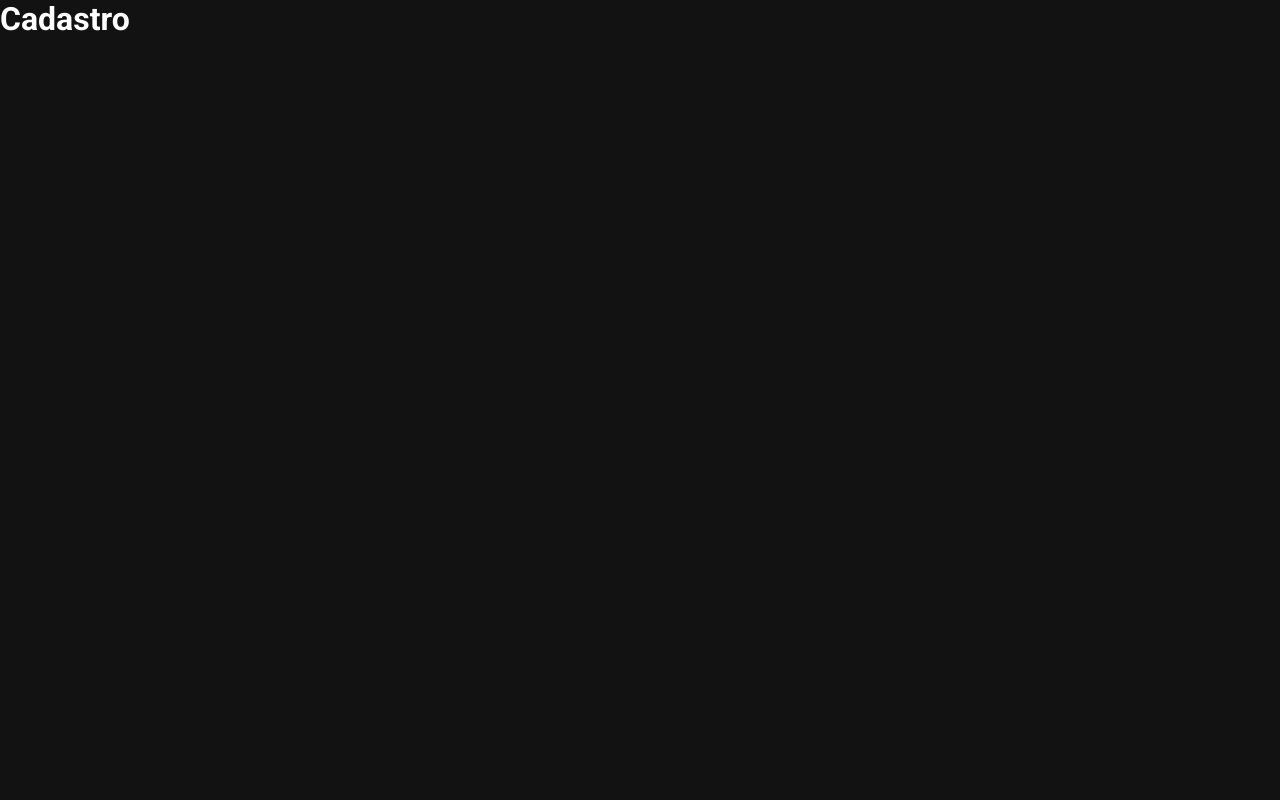
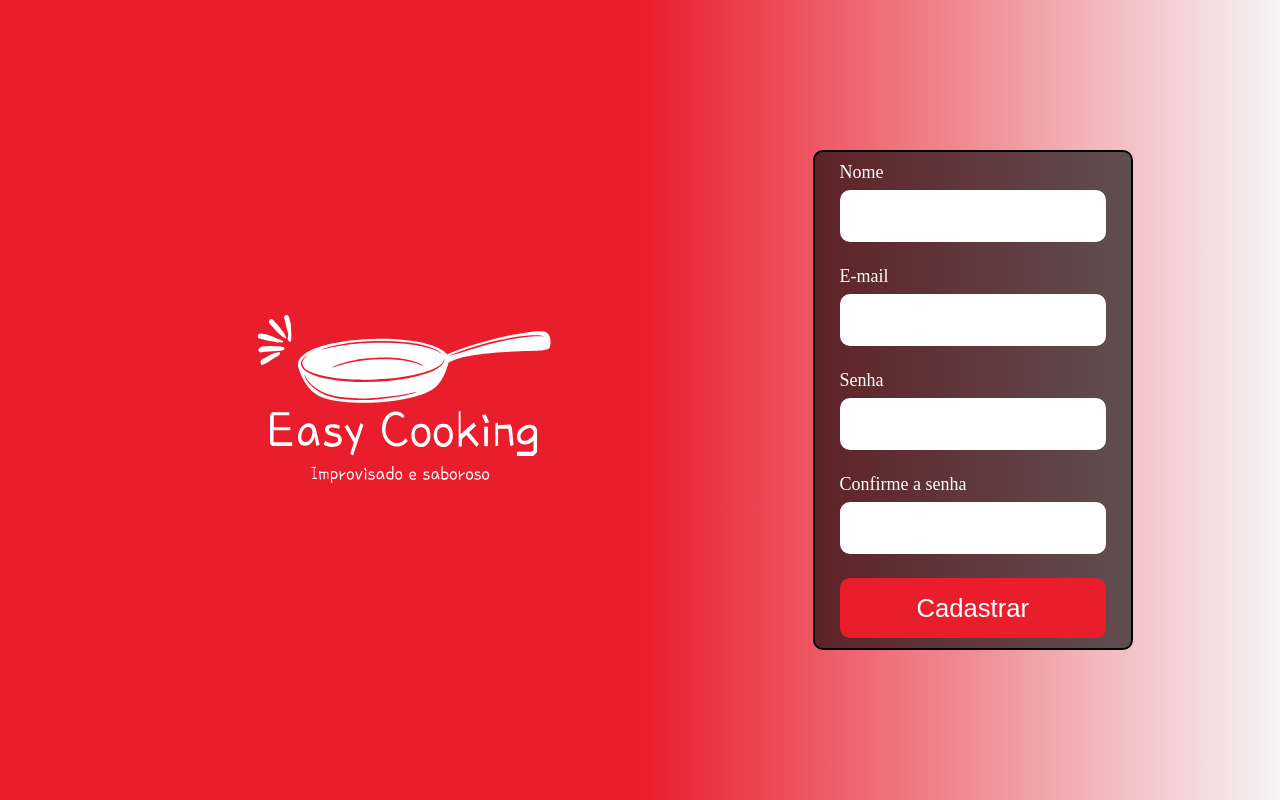
Before and after one commit to igorribeiro2022/EasyCooking, a React (Create React App) app: page /cadastro in a window 1280 px wide. Built offline with nearby package versions, Linux system fonts and the light colour scheme.

Commit message:
feat: registerPage-yup

```diff
--- a/src/Providers/models/theme/theme.jsx
+++ b/src/Providers/models/theme/theme.jsx
@@ -1,32 +1,24 @@
-import { createContext, useState } from 'react';
+import { createContext, useState } from "react";
 
 export const GlobalThemeContext = createContext([]);
 
 export function GlobalTheme({ children }) {
-
-    const themeLocal = localStorage.getItem("themeSite") || "dark"
+  const themeLocal = localStorage.getItem("themeSite") || "light";
   const [currentTheme, setCurrentTheme] = useState(themeLocal);
   function getOpositeTheme() {
-
     setCurrentTheme(currentTheme === "light" ? "dark" : "light");
-      localStorage.setItem("themeSite", currentTheme === "light" ? "dark" : "light")
+    localStorage.setItem(
+      "themeSite",
+      currentTheme === "light" ? "dark" : "light"
+    );
   }
 
   return (
-        <GlobalThemeContext.Provider
-            value={{ currentTheme, getOpositeTheme }}>
+    <GlobalThemeContext.Provider value={{ currentTheme, getOpositeTheme }}>
       {children}
     </GlobalThemeContext.Provider>
-    )
+  );
 }
-
-
-
-
-
-
-
-
 
 /*
 
--- a/src/components/Atoms/Form/index.jsx
+++ b/src/components/Atoms/Form/index.jsx
@@ -1,9 +1,9 @@
 import { StyledForm } from "./style"
 
-export const Form = ({children}) => {
+ export const Form = ({children, onSubmit}) => {
 
     return (
-        <StyledForm>
+        <StyledForm onSubmit={onSubmit}>
             {children}
         </StyledForm>
     )
--- a/src/components/Atoms/Form/style.js
+++ b/src/components/Atoms/Form/style.js
@@ -6,7 +6,10 @@ export const StyledForm = styled.form`
     flex-direction: column;
     justify-content: space-evenly;
     align-items: center;
-    padding: 7px;
+    gap: 3vh;
+
+
+    padding: 10px;
 
     width: 25vw;
     min-height: 40vh;
--- a/src/pages/register/index.jsx
+++ b/src/pages/register/index.jsx
@@ -1,8 +1,75 @@
+import { Form } from "../../components/Atoms/Form";
+import { MainPage } from "./style";
+import logoWhite from '../../assets/logoWhite.svg'
+import { Button } from "../../components/Atoms/Button";
+
+import {useNavigate} from 'react-router-dom'
+import { useForm } from "react-hook-form";
+import * as yup from "yup";
+import { yupResolver } from "@hookform/resolvers/yup";
+
 
 export default function RegisterPage() {
+
+    const navigate = useNavigate()
+
+
+    const formSchema = yup.object().shape({
+        name: yup.string().required('Campo obrigatório!').max(10, 'Máximo 10 caracteres!').matches("[A-Za-záàâãéèêíïóôõöúçñÁÀÂÃÉÈÍÏÓÔÕÖÚÇÑ ]+$", 'Seu nome deve conter apenas letras!' ),
+        email: yup.string().required('Campo obrigatório!').email('E-mail inválido!'),
+        password: yup.string().required('Campo obrigatório!').min(8, 'Mínimo 8 caracteres!').matches(/^(?=.*[A-Za-z])(?=.*\d)(?=.*[@$!%*#?&])[A-Za-z\d@$!%*#?&]{8,}$/, "Pelo menos 1 número, 1 letra maiúcula, 1 letra minúscula e 1 caractere especial!"),
+        confirmPassword: yup.string().required('Confirme sua senha!').oneOf([yup.ref("password"), null], "As senhas não são iguais!")
+    })
+
+    const {register, handleSubmit, formState: { errors }} = useForm({
+        resolver: yupResolver( formSchema )
+    })
+
+    const submiting = (data) => {
+
+        //requisição...
+
+        navigate('/login')
+        console.log(data)
+    }
+
+
+
     return (
-        <div>
-            <h1>Cadastro</h1>
-        </div>
+        <MainPage>
+
+            <img src={logoWhite} alt="Logo" />
+
+
+            <Form onSubmit = {handleSubmit(submiting)} >
+                <div>
+                    <label>Nome {errors.name && (<span> - {errors.name.message}</span>)}</label>
+                    <input type="text"  {...register('name')} />
+
+                </div>
+
+                <div>
+                    <label>E-mail {errors.email && (<span> - {errors.email.message}</span>)}</label>
+                    <input type="text"  {...register('email')} />
+
+                </div>
+
+                <div>
+                    <label>Senha  {errors.password && (<span> - {errors.password.message}</span>)}</label>
+                    <input type="password"  {...register('password')} />
+                </div>
+
+                <div>
+                    <label>Confirme a senha {errors.confirmPassword && (<span> - {errors.confirmPassword.message}</span>)}</label>
+                    <input type="password"  {...register('confirmPassword')} />
+                </div>
+
+                <Button type='submit'>Cadastrar</Button>
+
+            </Form>
+
+        </MainPage>
+
+
     )
 }
--- /dev/null
+++ b/src/pages/register/style.js
@@ -0,0 +1,25 @@
+import styled from "styled-components";
+
+export const MainPage = styled.div`
+
+display: flex;
+align-items: center;
+justify-content: center;
+gap: 12vw;
+
+width: 100vw;
+height: 100vh;
+
+background-image: linear-gradient(to right, ${(props) => props.theme.backgroundColorTwo}, ${(props) => props.theme.backgroundColorTwo}, rgb(0,0,0,0));
+
+img{
+    color: #fff;
+    width: 40%;
+}
+
+span{
+    color: ${(props) => props.theme.button.backgroundColor};
+    font-size: 1.2rem
+}
+
+`
--- a/src/styles/globalStyles.jsx
+++ b/src/styles/globalStyles.jsx
@@ -7,7 +7,7 @@ const lightTheme = {
     backgroundColorTwo: "#ea1d2cff",
     greenOne: "#f3ffc6ff",
     greenTwo: "#b6d048ff",
-    translucideBlack: "rgba(0,0,0,0.4)",
+    translucideBlack: "rgba(0,0,0,0.6)",
     button: {
         textColor: "#ffffff",
         backgroundColor: "#ea1d2cff",
@@ -21,7 +21,7 @@ const darkTheme = {
     backgroundColorTwo: "#cd131fff",
     greenOne: "#607a00ff",
     greenTwo: "#2a310cff",
-    translucideBlack: "rgba(0,0,0,0.4)",
+    translucideBlack: "rgba(0,0,0,0.6)",
     button: {
       textColor: "#ffffffff",
       backgroundColor: "#cd131fff",
```
Also changed, not shown: src/assets/logoBlack.svg, src/assets/logoWhite.svg. Lines whose indentation alone changed are shown as unchanged.
